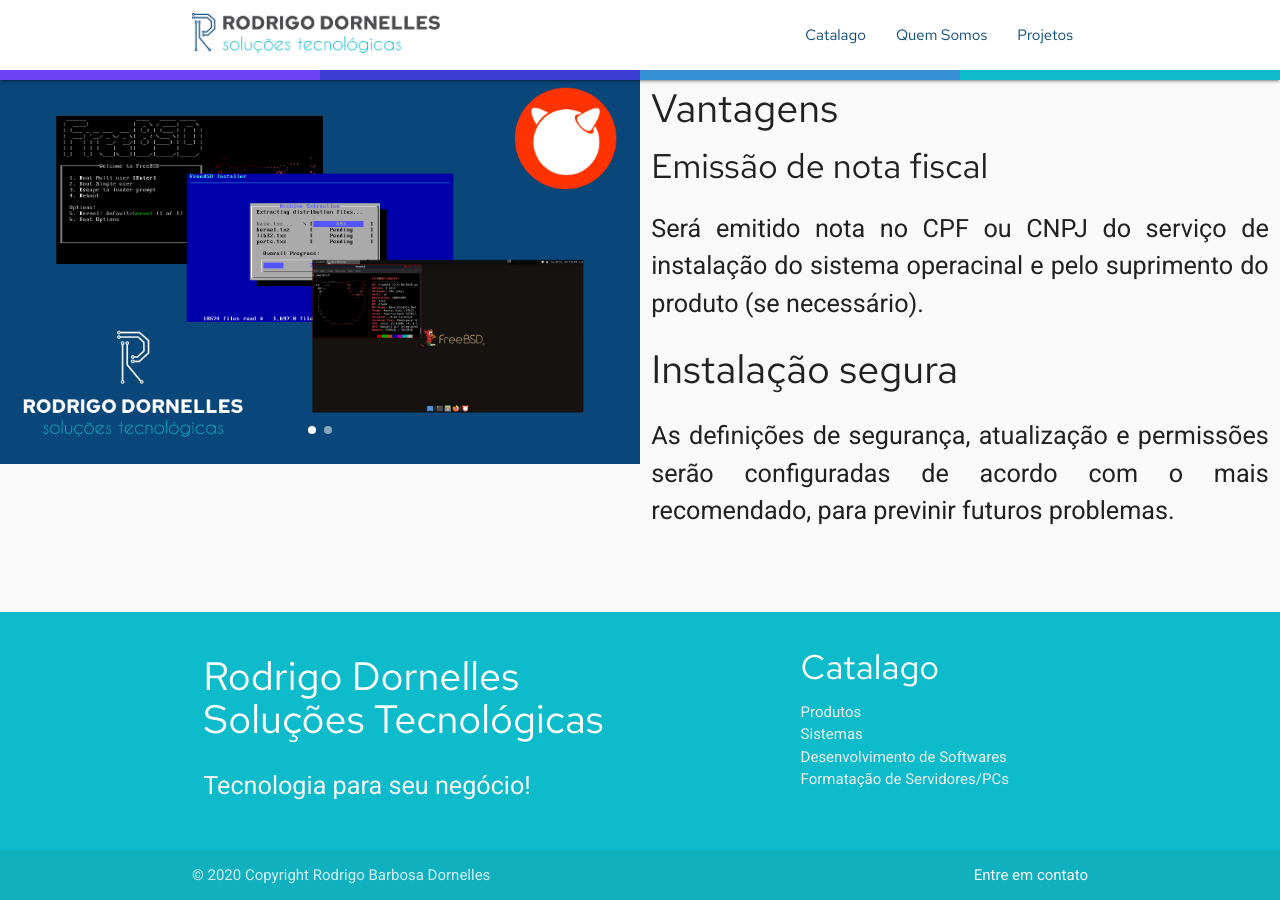
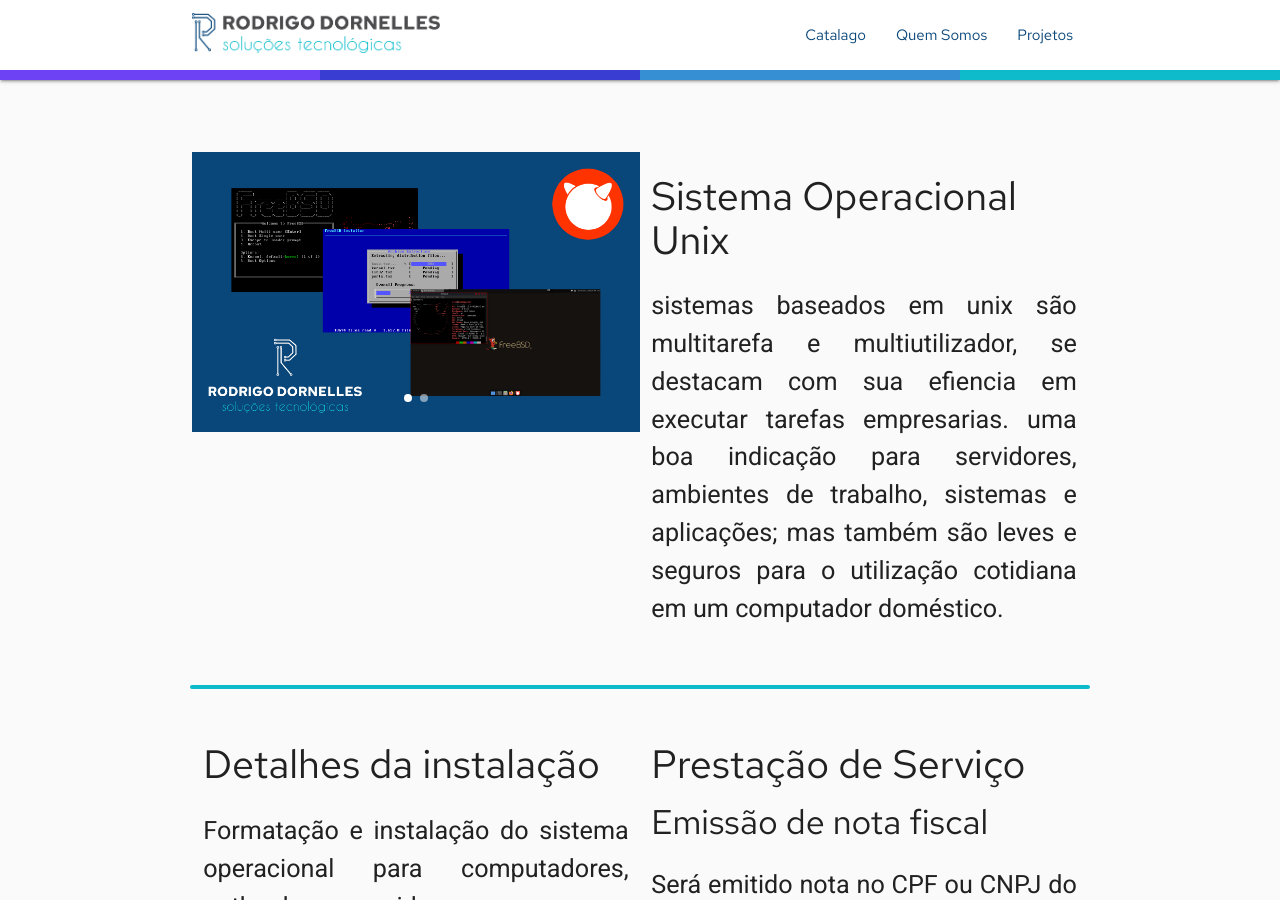
Before and after one commit to rdornelles/rdornelles.github.io, a Jekyll site: the page built from catalago/formatacao/unix.md, in a window 1280 px wide and 900 px high. Built offline with Jekyll 4.4.1, drawn with Linux system fonts in a browser that asks for light colours; some of the changed text lies outside the part shown.

Commit message:
update formatacao unix & fixes

```diff
--- a/assets/scripts.js
+++ b/assets/scripts.js
@@ -74,3 +74,10 @@ document.addEventListener('DOMContentLoaded', function() {
     var elems = document.querySelectorAll('.parallax');
     M.Parallax.init(elems);
 });
+
+/**
+ * @description fixes
+ */
+document.addEventListener('DOMContentLoaded', function() {
+    setTimeout( () => {window.dispatchEvent(new Event('resize'))}, 100);
+});
--- a/assets/styles.css
+++ b/assets/styles.css
@@ -67,6 +67,16 @@ nav::after {
 
 /******************************************/
 
+hr {
+    margin: 32px auto;
+    border: 2px solid #0ebbcb;
+    border-radius: 10px;
+    width:90%
+}
+
+@media only screen and (min-width: 601px){hr{width:85%;}}
+@media only screen and (min-width: 993px){hr{width:70%}}
+
 img[alt$=">"] {
     float: right;
     margin-left: 20px;
@@ -124,9 +134,13 @@ body {
 }
 
 .parallax-container {
-    height: 400px;
+    height: 400px!important;
 }
 
 .carousel-max .carousel-item {
     width:100% !important;
 }
+
+@media only screen and (max-width: 601px){.container-only-small {margin: 0 auto;max-width: 1280px;width: 90%;}}
+@media only screen and (min-width: 601px){.container-on-med-and-up{margin: 0 auto;max-width: 1280px;width:85%}}
+@media only screen and (min-width: 993px){.container-on-med-and-up{width:70%}}
--- a/catalago/formatacao/unix.md
+++ b/catalago/formatacao/unix.md
@@ -8,18 +8,43 @@ description: >-
 ---
 
 
-<section class="row">
+
+<br class="hide-ony-small"/>
+<section class="row container-on-med-and-up">
 <div class="carousel carousel-max col s12 m6" markdown="1">
 
 ![Unix FreeBSD](/images/formatacao-unix-freebsd.png)
 ![Unix FreeBSD](/images/formatacao-unix-solaris.png)
 
 </div>
+<div class="col s12 m6">
+<div class="container-only-small" markdown="1">
 
+#### Sistema Operacional Unix ####
+sistemas baseados em unix são multitarefa e multiutilizador, se destacam com sua efiencia em executar tarefas empresarias. uma boa indicação para servidores, ambientes de trabalho, sistemas e aplicações; mas também são leves e seguros para o utilização cotidiana em um computador doméstico.
+
+</div>
+</div>
+</section>
+
+<hr/>
+
+<section class="row container">
 <div class="col s12 m6" markdown="1">
 
-#### Vantagens ####
+#### Detalhes da instalação ####
+Formatação e instalação do sistema operacional para computadores, notbooks ou servidores.
 
+Pode se optar por configuração especial de aplicações e serviços executandos, não existe custo de aquisição do sistema operacional.
+
+A versão desejada pode não se encontrar listada mas existe a possibilidade de instalação.
+
+Versões disponivéis: NetBSD, FreeBSD, OpenBSD, Solaris...
+
+</div>
+<div class="col s12 m6" markdown="1">
+
+#### Prestação de Serviço ####
 ##### Emissão de nota fiscal #####
 Será emitido nota no CPF ou CNPJ do serviço de instalação do sistema operacinal e pelo suprimento do produto (se necessário).
 
```
Also changed, not shown: images/formatacao-unix-solaris.png.
